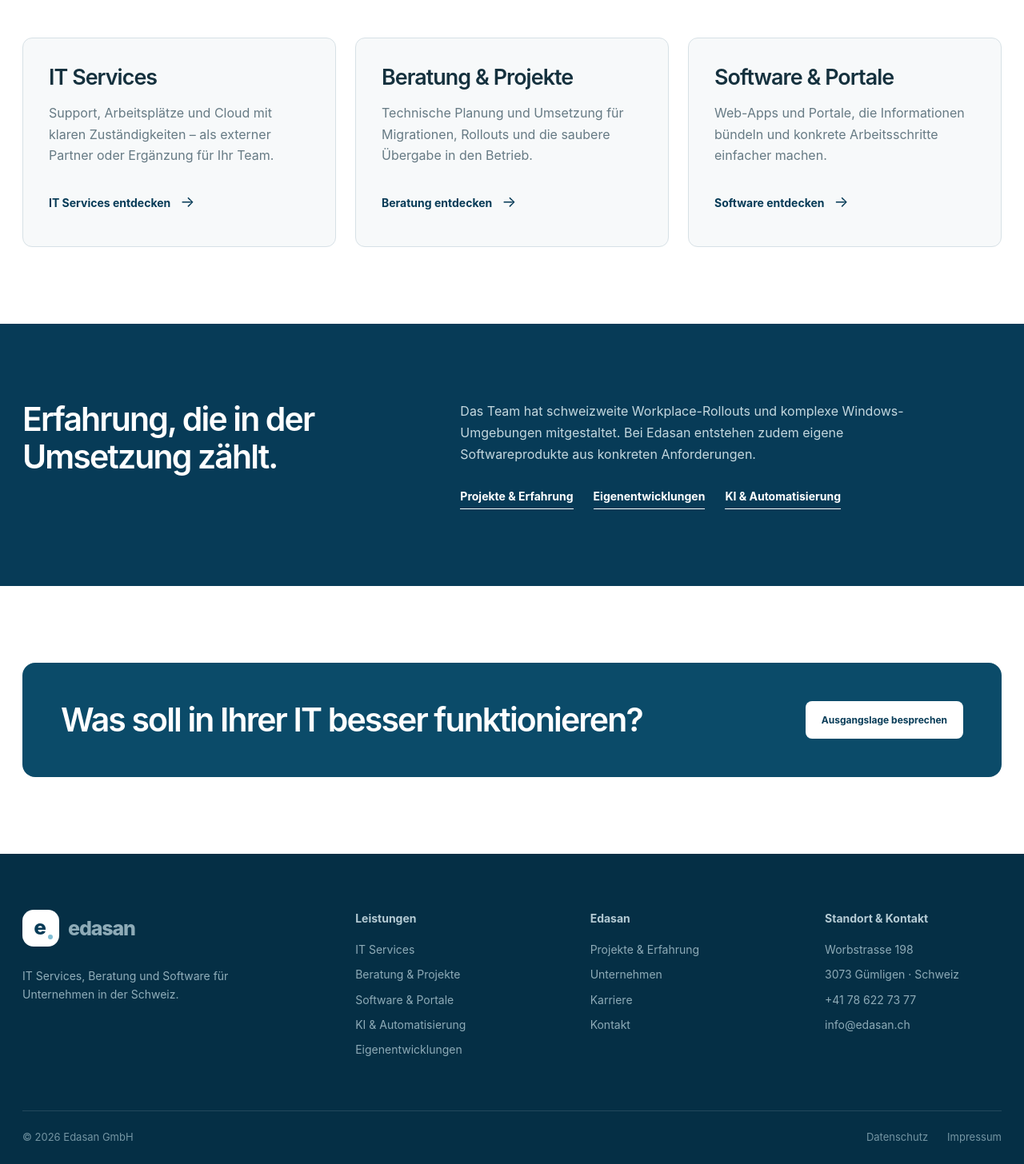
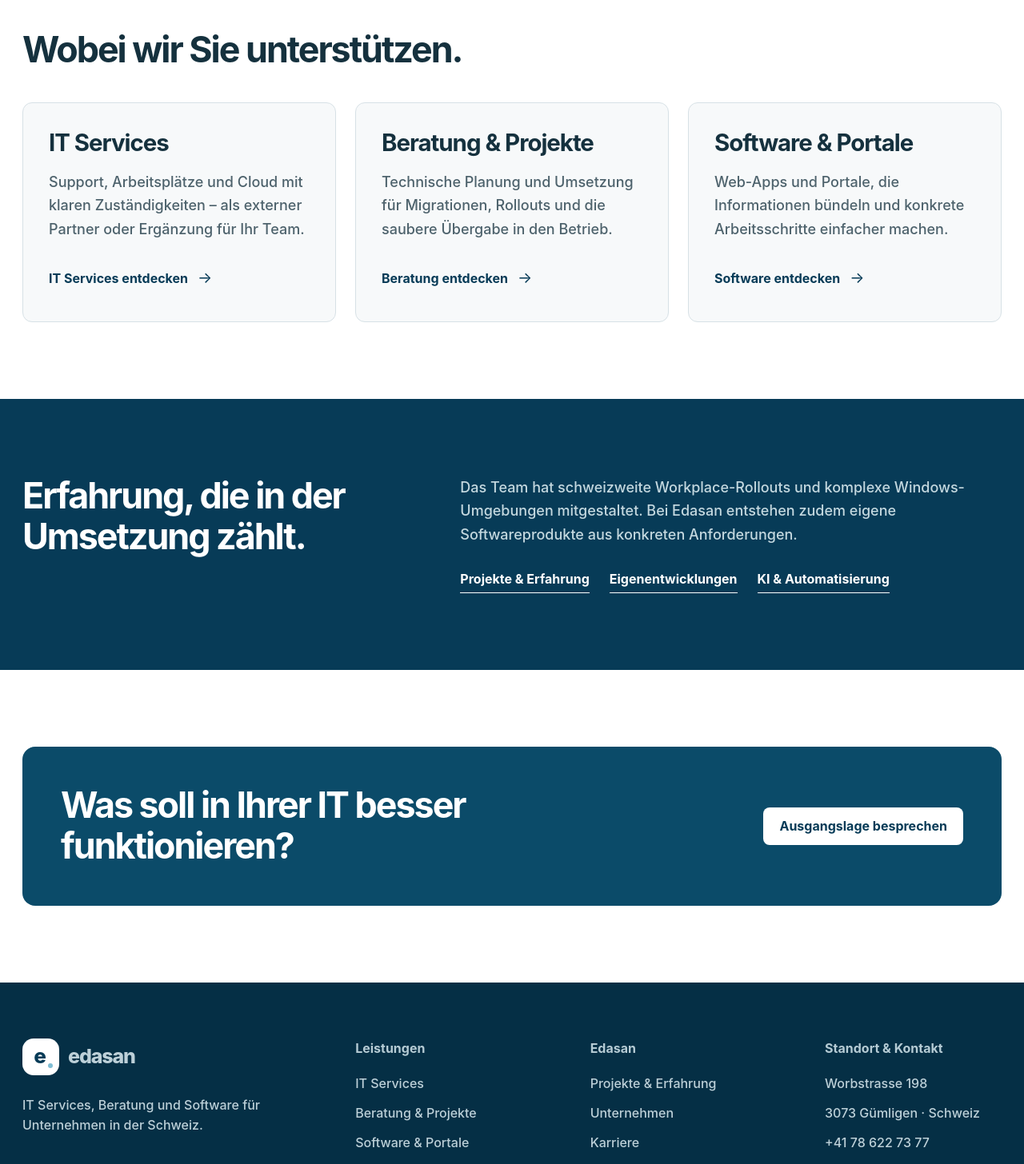
Before and after one commit to lesan-it/Edasan-Webseite, a Next.js app: page / in a window 1280 px wide. Shown: the part 824-2280 px from the top of the page at 80% size. Built offline with nearby package versions, Linux system fonts and the light colour scheme.

Commit message:
Improve site-wide typography size, weight and contrast

```diff
--- a/app/layout-system.css
+++ b/app/layout-system.css
@@ -13,8 +13,8 @@
   --edasan-content-columns: minmax(0, 5fr) minmax(0, 7fr);
   --edasan-copy-width: 60ch;
   --edasan-card-padding: var(--edasan-space-8);
-  --edasan-heading-size: clamp(30px, 3.2vw, 44px);
-  --edasan-row-heading-size: clamp(23px, 2.4vw, 31px);
+  --edasan-heading-size: clamp(33px, 3.5vw, 48px);
+  --edasan-row-heading-size: clamp(25px, 2.6vw, 34px);
 }
 
 /* A common type scale below the unchanged page heroes. */
@@ -27,7 +27,7 @@
   font-size: var(--edasan-heading-size);
   line-height: 1.15;
   letter-spacing: -.045em;
-  font-weight: 620;
+  font-weight: 650;
   text-wrap: pretty;
 }
 .soft-page :is(.v15-related, .v17-careers-contact) h2 {
@@ -193,7 +193,7 @@
   margin-block: 0;
 }
 :is(.soft-page, .home-v15) .edasan-card-grid > article > :is(h2, h3) {
-  font-size: clamp(23px, 2.2vw, 28px);
+  font-size: clamp(25px, 2.3vw, 30px);
   line-height: 1.2;
   letter-spacing: -.035em;
   overflow-wrap: anywhere;
@@ -285,7 +285,7 @@
 .edasan-legal-page .edasan-legal-body { padding-block: var(--edasan-section-space); }
 .edasan-legal-page .legal-card p { max-width: 75ch; font-size: 16px; line-height: 1.7; }
 .edasan-legal-page .legal-card { margin-inline: 0 !important; }
-.edasan-legal-page .legal-card h2 { margin-block: 40px 16px !important; font-size: 25px !important; line-height: 1.25; letter-spacing: -.03em; }
+.edasan-legal-page .legal-card h2 { margin-block: 40px 16px !important; font-size: 28px !important; line-height: 1.25; letter-spacing: -.03em; }
 .soft-page .v16-contact-panel > p { margin-bottom: var(--edasan-space-8); }
 .soft-page .edasan-contact-fields { gap: var(--edasan-space-6); }
 .soft-page .edasan-contact-form { gap: var(--edasan-space-6); }
--- a/app/layout.tsx
+++ b/app/layout.tsx
@@ -5,6 +5,7 @@ import "./refinement-v15.css";
 import "./inner-pages.css";
 import "./layout-system.css";
 import "./offer-cards.css";
+import "./typography.css";
 import SiteChrome from "./site-chrome";
 
 export const metadata: Metadata = {
--- a/app/offer-cards.css
+++ b/app/offer-cards.css
@@ -22,17 +22,19 @@
 }
 .edasan-offer-grid > .edasan-offer-card > h3 {
   margin: 0;
-  font-size: clamp(23px, 2.1vw, 28px);
-  font-weight: 620;
+  font-size: clamp(25px, 2.3vw, 30px);
+  font-weight: 650;
   line-height: 1.2;
   letter-spacing: -.035em;
   text-wrap: pretty;
+  overflow-wrap: anywhere;
+  hyphens: auto;
 }
 .edasan-offer-grid > .edasan-offer-card > p {
   max-width: 60ch;
   margin: 0;
   color: var(--soft-muted);
-  font-size: 16px;
+  font-size: var(--edasan-body-size);
   line-height: 1.65;
 }
 .edasan-offer-action {
@@ -42,7 +44,7 @@
   align-items: center;
   gap: 12px;
   color: var(--soft-navy);
-  font-size: 14px;
+  font-size: 16px;
   font-weight: 650;
   line-height: 1.5;
 }
--- a/app/refinement-v15.css
+++ b/app/refinement-v15.css
@@ -146,10 +146,10 @@
 .edasan-contact-feedback { margin: 0; color: var(--soft-navy); font-size: 15px; line-height: 1.6; }
 .edasan-contact-feedback.error { color: #8b3434; }
 .soft-contact-page a:focus-visible,.edasan-contact-form button:focus-visible { outline: 2px solid #2e7897; outline-offset: 4px; }
-.legal-page .legal-card p,.legal-page .legal-card li { font-size: 16px !important; line-height: 1.7 !important; }
+.legal-page .legal-card p,.legal-page .legal-card li { font-size: var(--edasan-body-size) !important; line-height: 1.7 !important; }
 .legal-page .legal-card h2:first-child { margin-top: 0 !important; }
 .legal-page .legal-card a { color: var(--soft-navy); text-decoration: underline; text-underline-offset: 3px; }
-.legal-page .legal-card .v16-legal-date { margin-top: 42px; font-size: 14px !important; }
+.legal-page .legal-card .v16-legal-date { margin-top: 42px; font-size: 16px !important; }
 
 .v17-careers-openings { padding-top: 100px; padding-bottom: 105px; display: grid; grid-template-columns: .8fr 1.2fr; gap: 90px; }
 .v17-careers-openings h2 { margin: 15px 0 0; font-size: clamp(36px,4vw,55px); line-height: 1.1; letter-spacing: -.05em; font-weight: 620; }
--- /dev/null
+++ b/app/typography.css
@@ -0,0 +1,63 @@
+/* Shared readable text scale, applied after the page-specific layouts. */
+:root {
+  --soft-muted: #4d626c;
+  --edasan-body-size: clamp(18px, 1.4vw, 19px);
+}
+body { font-size: 18px; font-weight: 500; }
+
+body :is(.soft-page, .home-v15) :is(.soft-shell, .soft-hero-content) p {
+  font-size: var(--edasan-body-size);
+  font-weight: 500;
+  line-height: 1.65;
+}
+.edasan-page-hero .v15-page-hero h1 {
+  font-size: clamp(54px, 5.8vw, 82px);
+  font-weight: 650;
+}
+body .edasan-page-hero .v15-page-hero > p { font-size: 20px; }
+.home-v15 .soft-hero h1 { font-size: clamp(54px, 5.6vw, 78px); }
+body .home-v15 .soft-hero-content > p { font-size: 20px; }
+
+.soft-page :is(.edasan-offer-list, .v16-ai-benefit-list, .v15-experience-list) h3 {
+  font-size: var(--edasan-row-heading-size);
+  font-weight: 650;
+}
+.soft-page :is(.v15-related, .v17-careers-contact, .soft-contact-copy, .v16-contact-panel, .legal-card) h2 {
+  font-weight: 650;
+}
+.soft-page :is(.edasan-project-types, .v18-case-strip li, .entry-offers li) {
+  font-size: var(--edasan-body-size);
+  font-weight: 500;
+  line-height: 1.65;
+}
+.soft-page .company-profile-facts > span { font-size: 17px; }
+.soft-page .company-profile-facts small { font-size: 16px; }
+.soft-page .project-progress li strong { font-size: 19px; }
+.soft-page .project-progress li small { font-size: 16px; }
+.soft-page .project-architecture-map article strong { font-size: 18px; }
+.soft-page :is(.v18-entry-note, .v18-case-strip) > strong { font-size: 21px; }
+
+body :is(.soft-page, .home-v15) .soft-btn,
+.soft-page :is(.edasan-offer-copy a, .v15-related a, .v15-detail-outcomes a),
+.home-v15 .v15-insight-links a { font-size: 16px; line-height: 1.5; }
+.soft-page .edasan-back-link { font-size: 16px; }
+.soft-page .edasan-contact-form label { font-size: 16px; }
+.soft-page .edasan-contact-form label span { font-weight: 500; }
+.soft-page .edasan-contact-form :is(input, textarea) { font-size: 18px; font-weight: 500; }
+body .soft-page .edasan-contact-form .edasan-contact-hint { font-size: 16px; }
+.soft-page .soft-contact-copy dt { font-size: 16px; font-weight: 600; }
+.soft-page .soft-contact-copy dd { font-size: 18px; }
+.soft-page .v16-contact-address { font-size: 18px; }
+
+.v15-footer .soft-footer-grid > div:first-child > p,
+.v15-footer .soft-footer-grid > div > :is(a, span, strong) { font-size: 16px; line-height: 1.6; }
+.v15-footer .soft-footer-grid > div:first-child > p,
+.v15-footer .soft-footer-grid > div > :is(a, span) { color: #bdd0d8; }
+.v15-footer .soft-footer-bottom { font-size: 15px; color: #b5cbd4; }
+
+@media (max-width: 560px) {
+  .edasan-page-hero .v15-page-hero h1 { font-size: clamp(45px, 11.3vw, 58px); }
+  .home-v15 .soft-hero h1 { font-size: clamp(42px, 10.5vw, 53px); }
+  body .edasan-page-hero .v15-page-hero > p,
+  body .home-v15 .soft-hero-content > p { font-size: 18px; }
+}
```
